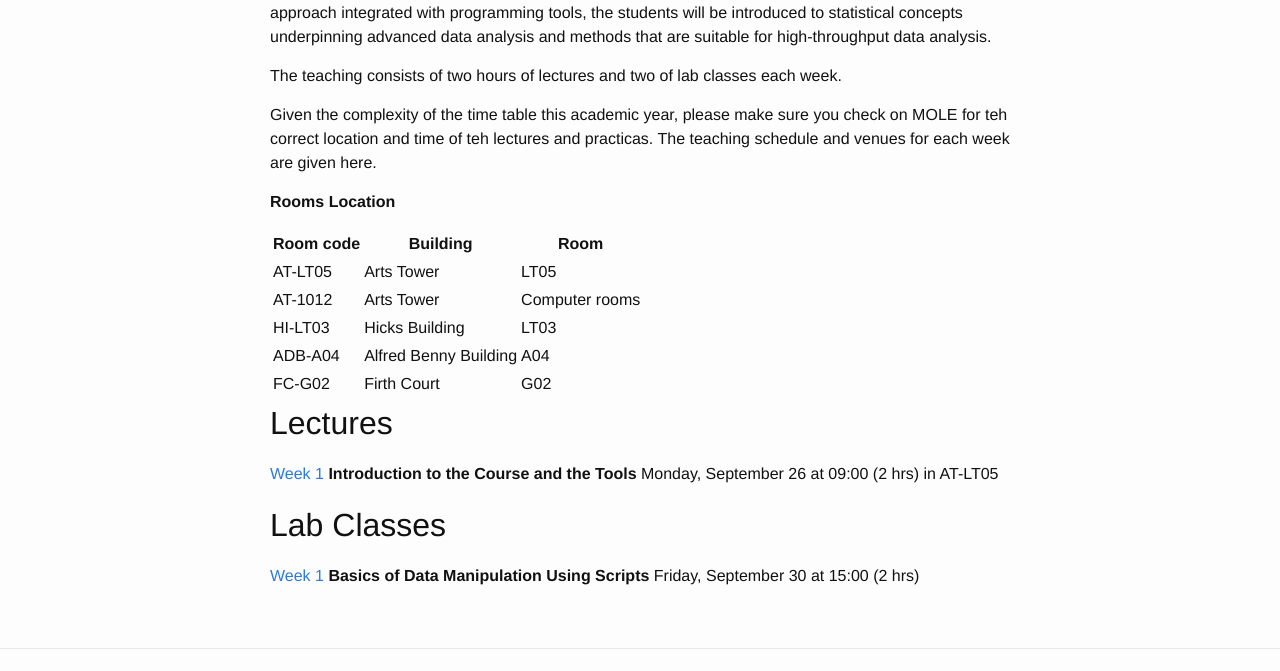
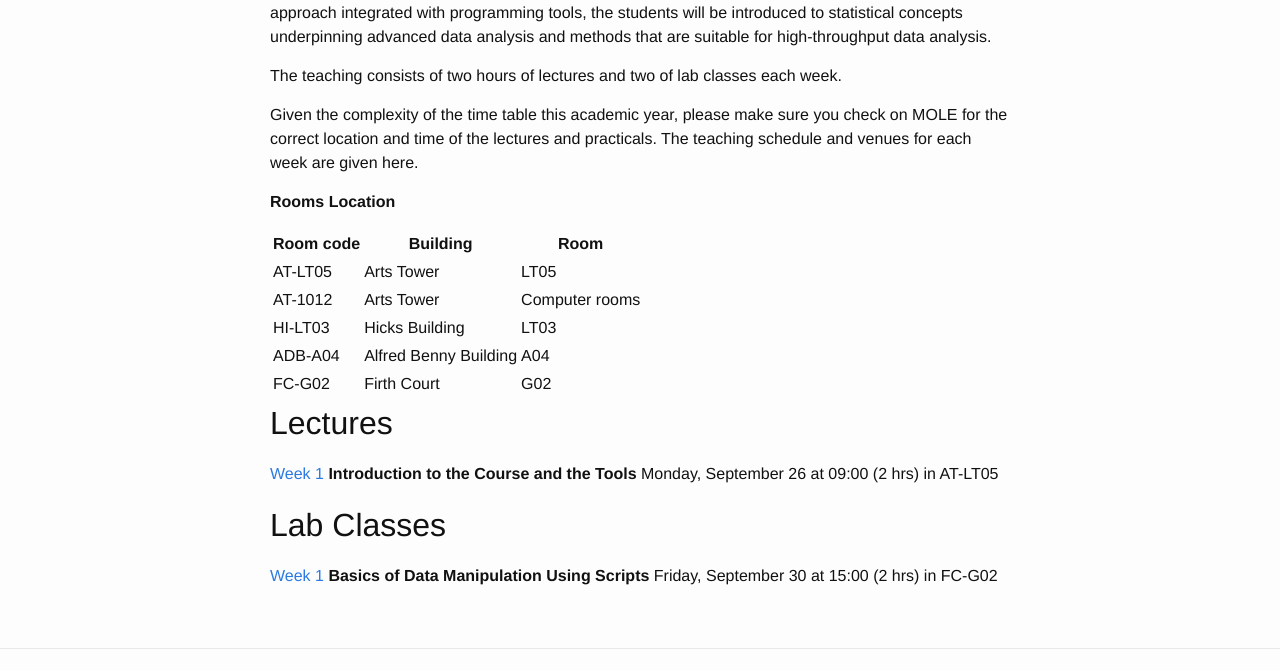
Before and after one commit to sods/bioinformatics, a Jekyll site: the page built from overview.md, in a window 1280 px wide. Shown: the part 761-1432 px from the top of the page. Built offline with Jekyll 4.4.1, drawn with Linux system fonts in a browser that asks for light colours.

Commit message:
correct typos

```diff
--- a/_posts/2016-09-30-week-1-basics-of-data-manipulation-using-scripts.md
+++ b/_posts/2016-09-30-week-1-basics-of-data-manipulation-using-scripts.md
@@ -4,7 +4,7 @@ title: Week 1
 date: 2016-09-30 15:00
 session: 2016-2017
 length: 2
-venue:
+venue: FC-G02
 tagline: Basics of Data Manipulation Using Scripts
 ---
 
--- a/overview.md
+++ b/overview.md
@@ -18,7 +18,7 @@ This module aims to provide an understanding of the fundamental concepts and tec
 
 The teaching consists of two hours of lectures and two of lab classes each week.
 
-Given the complexity of the time table this academic year, please make sure you check on MOLE for teh correct location and time of teh lectures and practicas. The teaching schedule and venues for each week are given here.
+Given the complexity of the time table this academic year, please make sure you check on MOLE for the correct location and time of the lectures and practicals. The teaching schedule and venues for each week are given here.
 
 **Rooms Location**
 
```
